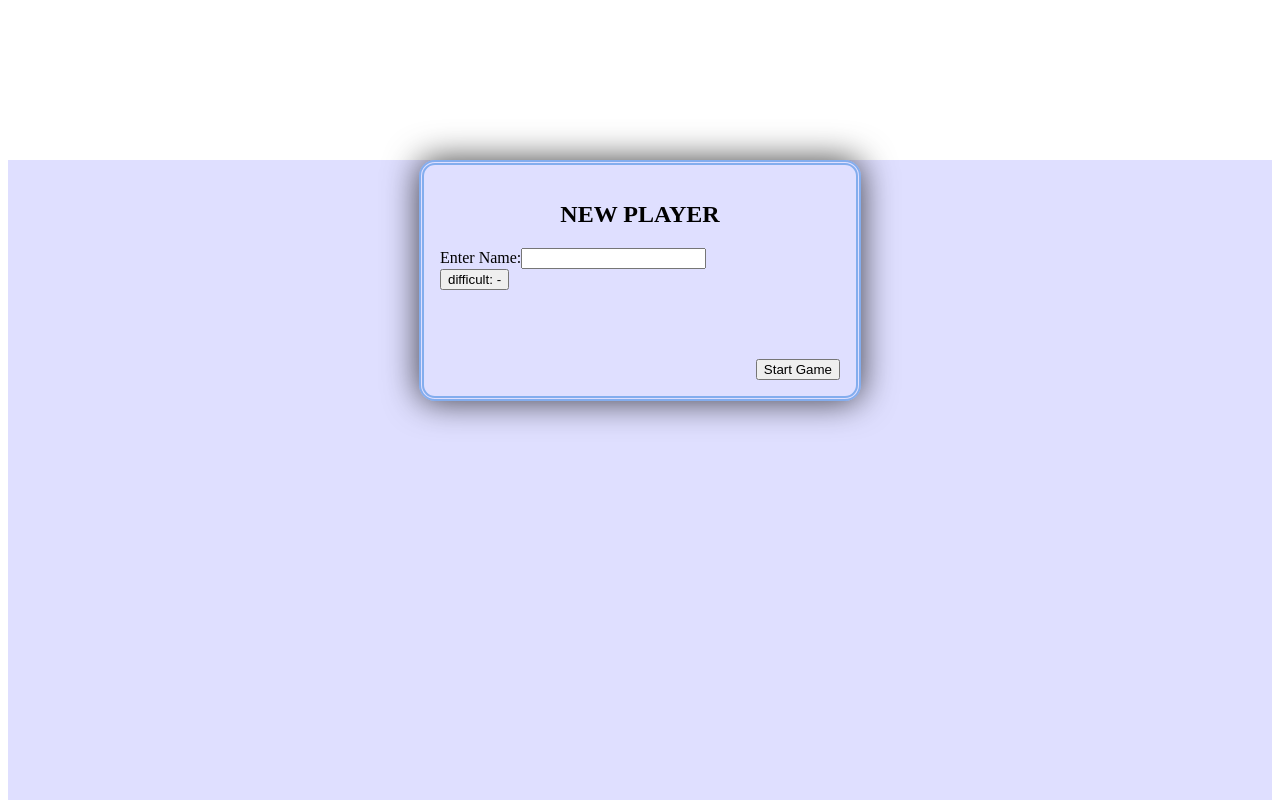
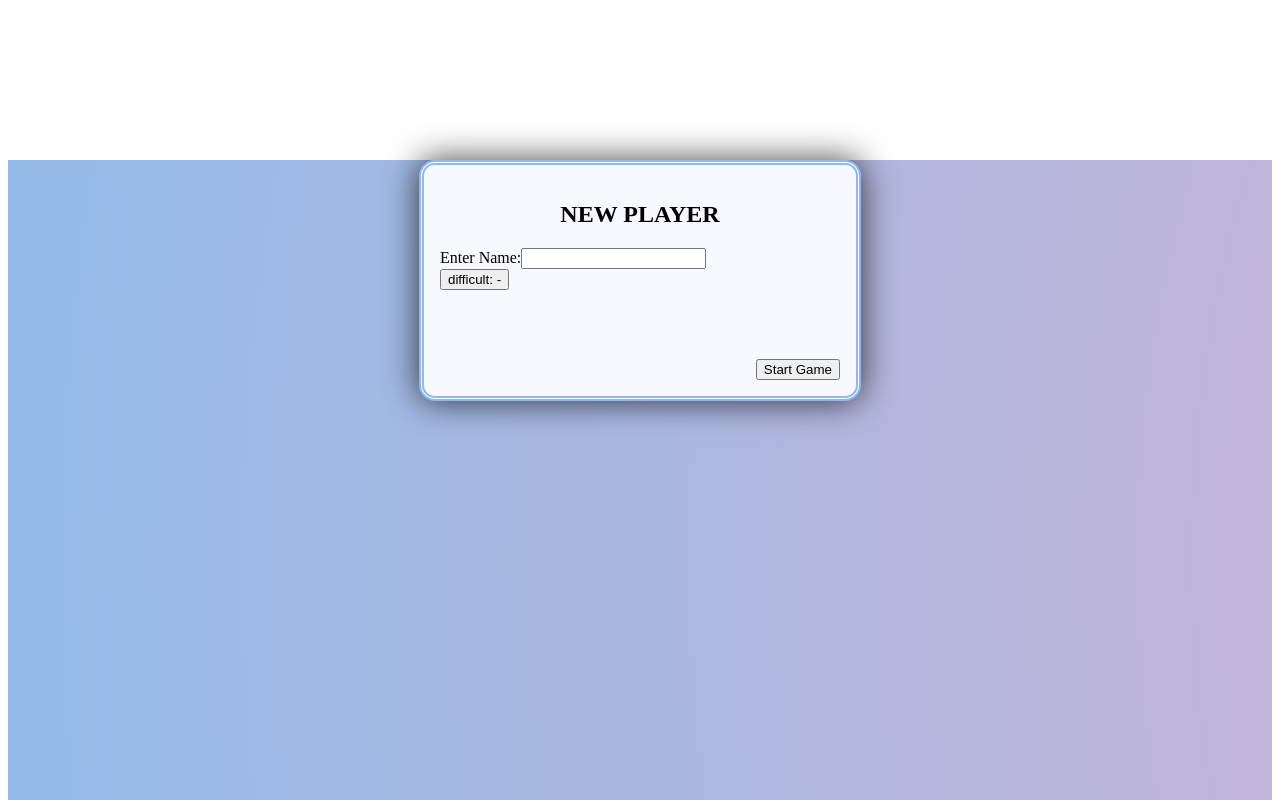
Before and after one commit to DavidPlitnizki/memory_game, a React app: page /login in a window 1280 px wide. Shown: the top 800 px of the page. Built offline with nearby package versions, Linux system fonts and the light colour scheme; the HTML template or start-up script is replaced by a standard one.

Commit message:
background anim

```diff
--- a/src/styles/styles.scss
+++ b/src/styles/styles.scss
@@ -1,7 +1,10 @@
 
 .wrapper {
-    background-color: #8d8cff47;
     min-height: 100vh;
+    background: rgb(238,174,202);
+    background: radial-gradient(circle, rgba(238,174,202,1) 0%, rgba(148,187,233,1) 100%);
+    background-size: 400%;
+    animation: BGmoves linear 5s infinite;
 }
 
 .steps{
@@ -104,6 +107,7 @@
 
 .nav_item {
     display: flex;
+    margin-bottom: 0;
 }
 .nav_item li {
     list-style: none;
@@ -114,6 +118,7 @@
 .login_wrapper {
     display: flex;
     flex-direction: column;
+    background-color: ghostwhite;
     max-width: 400px;
     margin: 0 auto;
     border: double 5px #2378dc7d;
@@ -253,3 +258,17 @@ table tbody tr td:last-child {
       transform:  translate(-50%, -50%) rotate(0deg) scaleX(1.20) scaleY(1.20) ;
     }
   }
+
+  @keyframes BGmoves {
+      0% {
+        background-position: 0% 0%;
+      }
+
+      50% {
+        background-position: -100% -100%;
+      }
+
+      100% {
+        background-position: 0% 0%;
+      }
+  }
```
